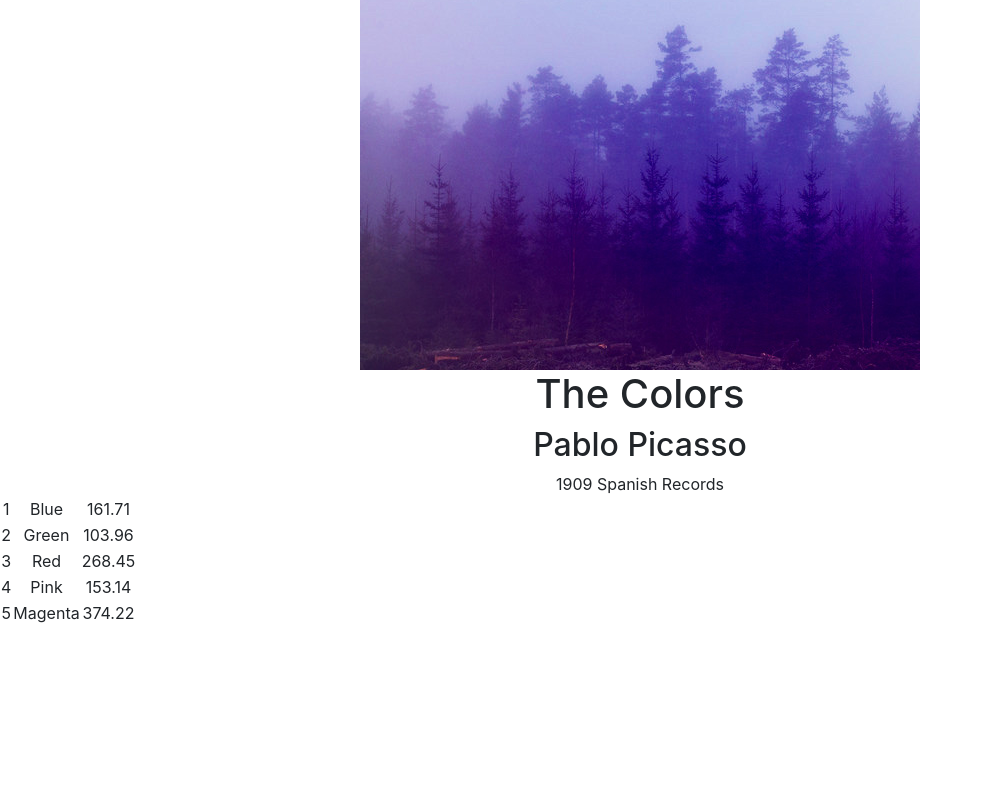
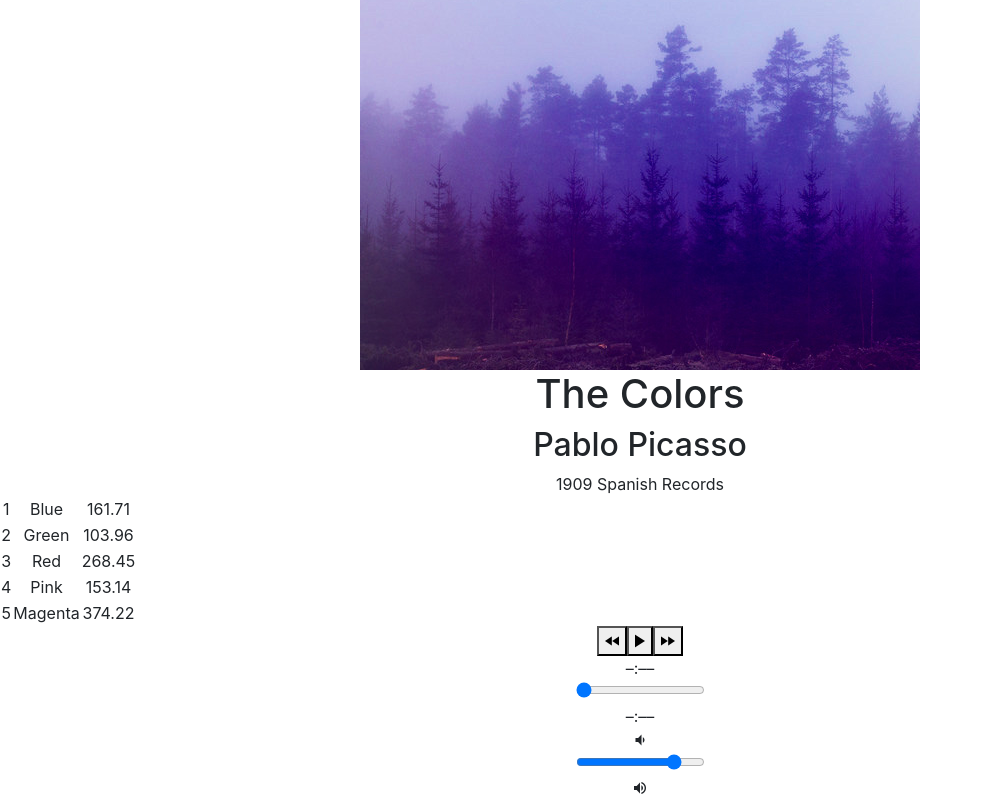
Before and after one commit to Zumichan/music-station, a React (Create React App) app: page /album/the-colors in a window 1280 px wide. Shown: the part 270-1070 px from the top of the page, without its empty margins (0-981 px from the left). Before the commit the page ends 896 px from the top, so only its background shows below. Built offline with nearby package versions, Linux system fonts and the light colour scheme.

Commit message:
Implemented a playerbar

```diff
--- a/src/components/Album.js
+++ b/src/components/Album.js
@@ -1,5 +1,6 @@
 import React, { Component } from 'react';
 import albumData from './../data/albums';
+import PlayerBar from './PlayerBar';
 
 class Album extends Component {
   constructor(props) {
@@ -49,6 +50,14 @@
     }
   }
 
+  handlePrevClick() {
+    const currentIndex = this.state.album.songs.findIndex(song => this.state.currentSong === song);
+    const newIndex = Math.max(0, currentIndex - 1);
+    const newSong = this.state.album.songs[newIndex];
+    this.setSong(newSong);
+    this.play();
+  }
+
   render() {
     return (
       <section className="album">
@@ -96,6 +105,12 @@
            )}
            </tbody>
          </table>
+         <PlayerBar
+           isPlaying={this.state.isPlaying}
+           currentSong={this.state.currentSong}
+           handleSongClick={() => this.handleSongClick(this.state.currentSong)}
+           handlePrevClick={() => this.handlePrevClick()}
+         />
       </section>
     );
   }
--- /dev/null
+++ b/src/components/PlayerBar.js
@@ -0,0 +1,33 @@
+import React, { Component } from 'react';
+
+ class PlayerBar extends Component {
+   render() {
+     return (
+       <section className="player-bar">
+         <section id="buttons">
+           <button id="previous" onClick={this.props.handlePrevClick}>
+             <span className="ion-md-rewind"></span>
+           </button>
+           <button id="play-pause" onClick={this.props.handleSongClick} >
+             <span className={this.props.isPlaying ? 'ion-md-pause' : 'ion-md-play'}></span>
+           </button>
+           <button id="next">
+             <span className="ion-md-fastforward"></span>
+           </button>
+         </section>
+         <section id="time-control">
+           <div className="current-time">–:––</div>
+           <input type="range" className="seek-bar" value="0" />
+           <div className="total-time">–:––</div>
+         </section>
+         <section id="volume-control">
+           <div className="icon ion-md-volume-low"></div>
+           <input type="range" className="seek-bar" value="80" />
+           <div className="icon ion-md-volume-high"></div>
+         </section>
+       </section>
+     );
+   }
+ }
+
+ export default PlayerBar;
```
